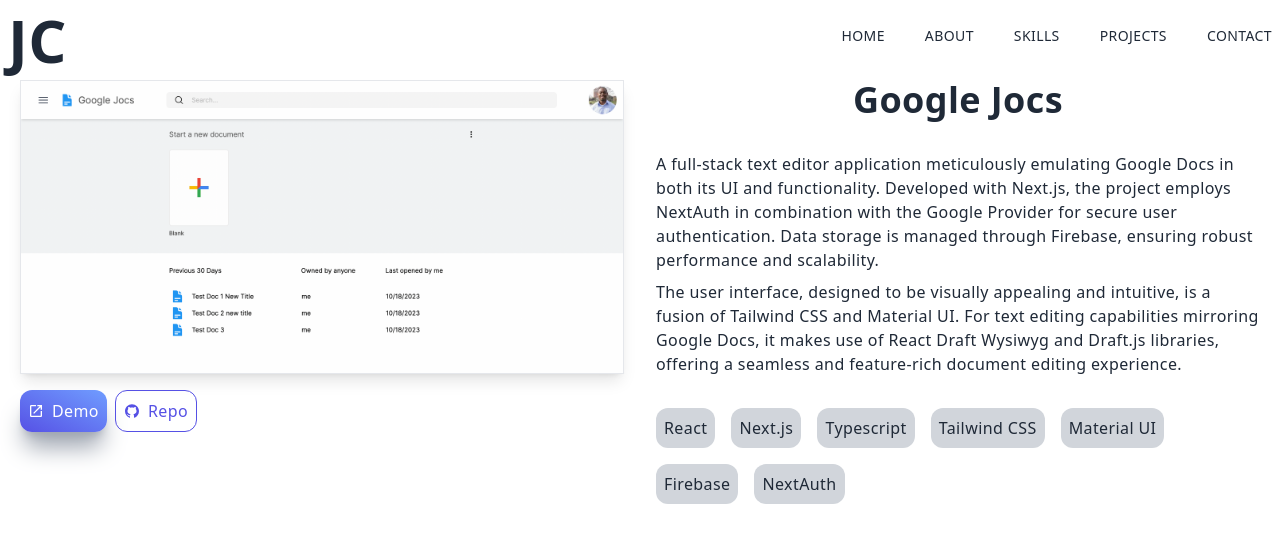
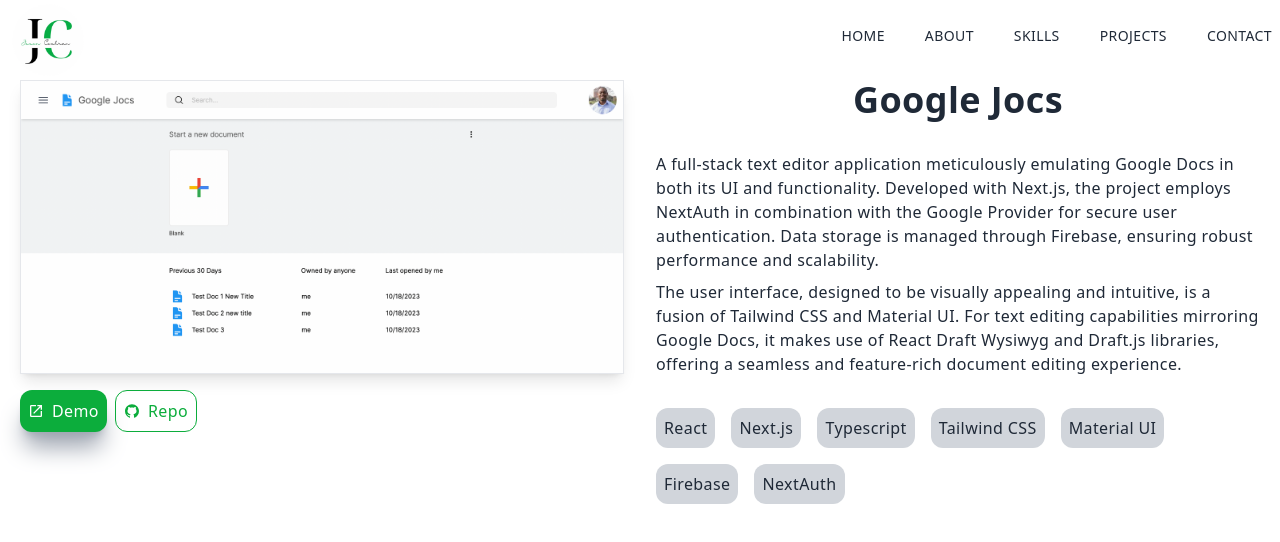
Before and after one commit to jevoncochran/jc-portfolio, a Next.js app: page /projects/google-jocs in a window 1280 px wide. Shown: the top 542 px of the page. Built offline with nearby package versions, Linux system fonts and the light colour scheme.

Commit message:
update color scheme

```diff
--- a/src/app/globals.css
+++ b/src/app/globals.css
@@ -32,13 +32,13 @@ li {
 }
 
 .primary-btn {
-  @apply shadow-xl shadow-gray-400 rounded-xl bg-gradient-to-tr from-[#5651e5] to-[#709dff] text-white;
+  @apply shadow-xl shadow-gray-400 rounded-xl bg-[#0cad3c] text-white;
 }
 
 .second-btn {
-  @apply !bg-transparent border border-[#5651e5] rounded-xl text-[#5651e5];
+  @apply !bg-transparent border border-[#0cad3c] rounded-xl text-[#0cad3c];
 }
 
 .section-header {
-  @apply text-xl tracking-widest uppercase text-[#5651e5];
+  @apply text-xl tracking-widest uppercase text-[#0cad3c];
 }
--- a/src/components/Main.tsx
+++ b/src/components/Main.tsx
@@ -9,7 +9,7 @@ const Main = () => {
             BRIDGING VISION WITH CODE
           </p>
           <h1 className="py-4 text-gray-700">
-            Hi, I'm <span className="text-[#5651e5]">Jevon</span>
+            Hi, I'm <span className="text-[#0cad3c]">Jevon</span>
           </h1>
           <h1 className="py-2 text-gray-700">A Full Stack Web Developer</h1>
           <p className="text-lg">
--- a/src/components/Navbar.tsx
+++ b/src/components/Navbar.tsx
@@ -4,6 +4,7 @@ import { useEffect, useState } from "react";
 import Link from "next/link";
 import { AiOutlineMenu, AiOutlineClose } from "react-icons/ai";
 import SocialIconContainer from "./SocialIconContainer";
+import Image from "next/image";
 
 const navLinks = [
   { title: "Home", href: "/#home" },
@@ -41,7 +42,9 @@ const Navbar = () => {
       }
     >
       <div className="flex justify-between items-center w-full h-full px-2 2xl:px-16">
-        <h1>JC</h1>
+        <div>
+          <Image src="/assets/nav/logo.png" alt="JC" width={80} height={80} />
+        </div>
         <div>
           <ul className="hidden md:flex">
             {navLinks.map((nl, idx) => (
--- a/src/components/ProjectCard.tsx
+++ b/src/components/ProjectCard.tsx
@@ -20,7 +20,7 @@ const ProjectCard = ({ project }: ProjectCardProps) => {
   };
 
   return (
-    <div className="relative flex items-center justify-center h-auto w-full shadow-xl shadow-gray-400 rounded-xl p-4 group hover:bg-gradient-to-r from-[#5651e5] to-[#709dff]">
+    <div className="relative flex items-center justify-center h-auto w-full shadow-xl shadow-gray-400 rounded-xl p-4 group hover:bg-gradient-to-r from-[#0cad3c] to-[#1fbd49]">
       <Image
         src={`/assets/projects/${project.image}`}
         alt={project.name}
```
Also changed, not shown: public/assets/nav/logo.png (added).
